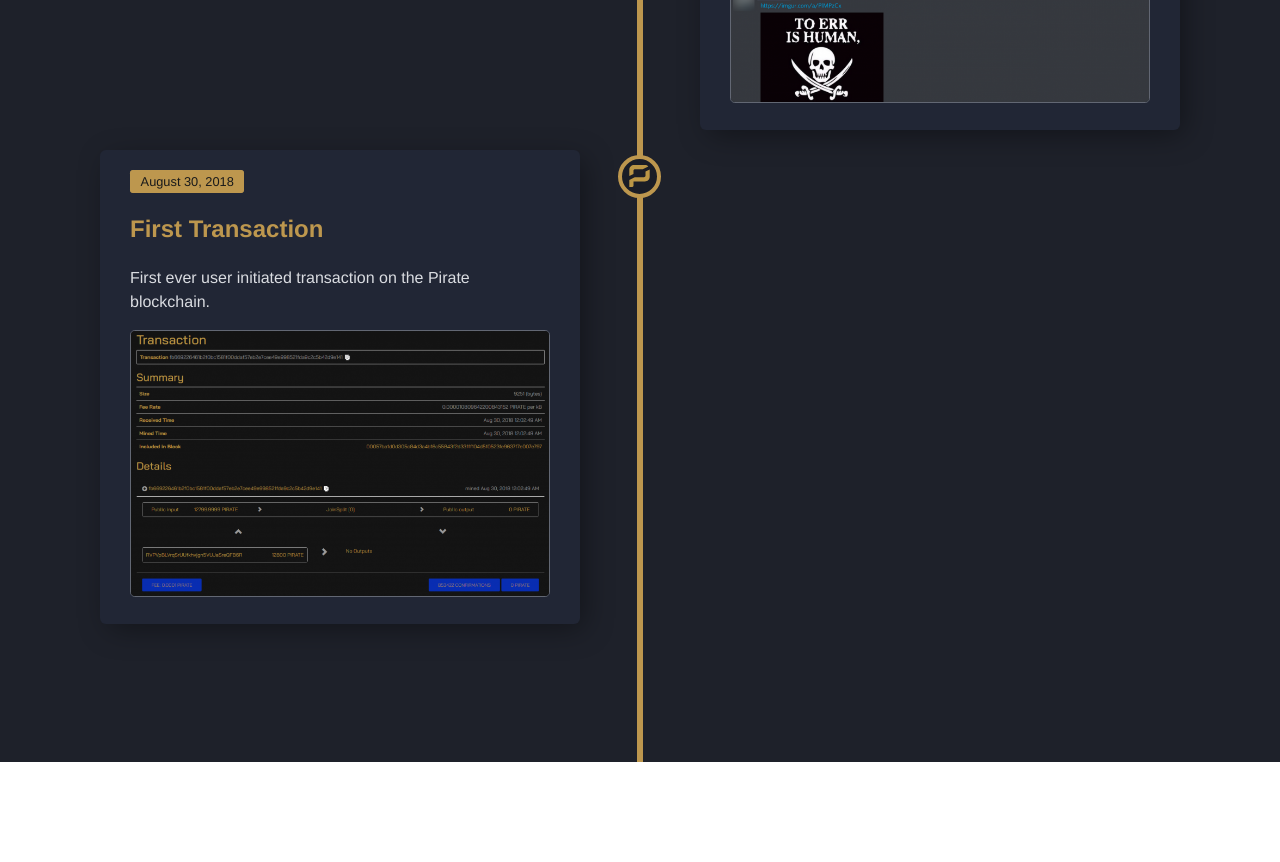
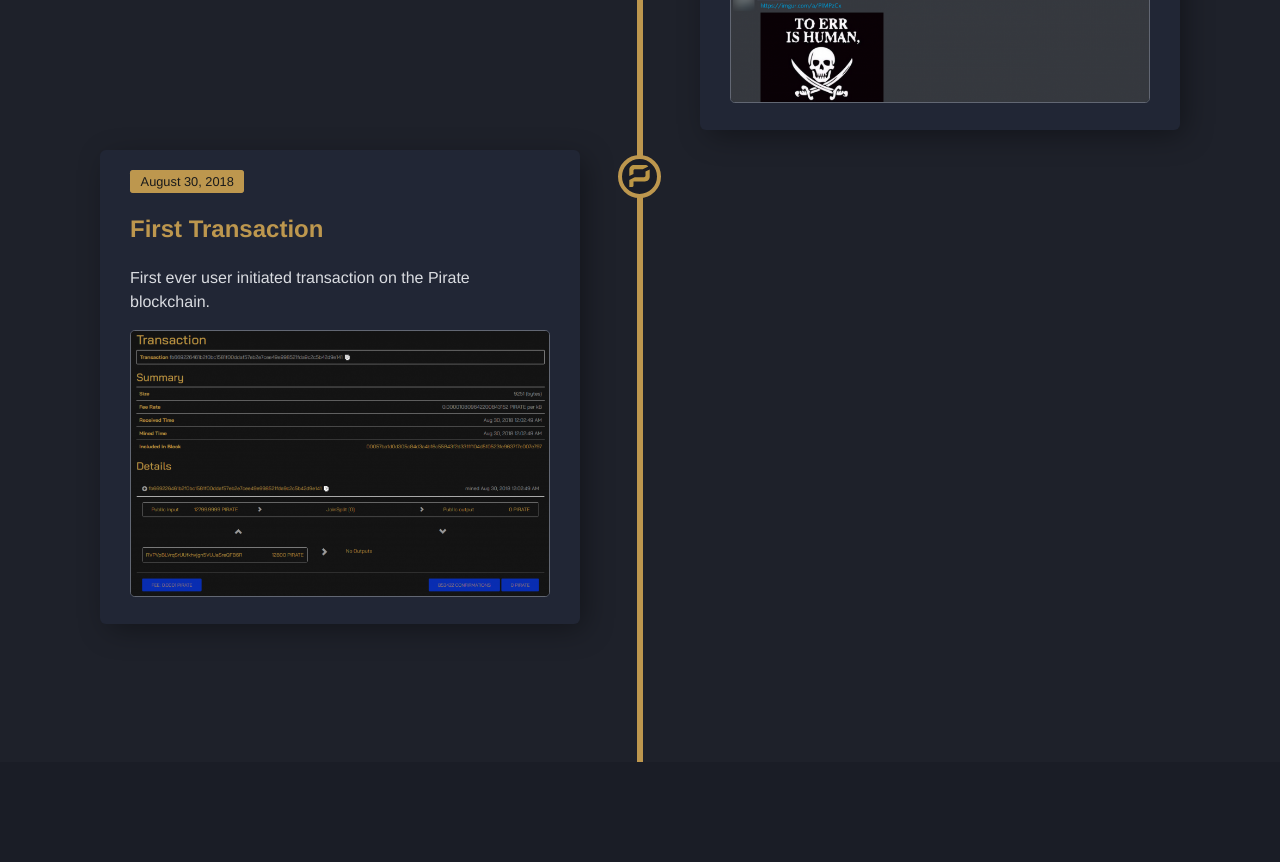
Before and after one commit to QuirkyRobots/Pirate-Chain, a plain HTML site: page timeline.html in a window 1280 px wide. Shown: the part 2696-3558 px from the top of the page. Before the commit the page ends 3458 px from the top, so only its background shows below. Drawn offline with Linux system fonts and the light colour scheme; files whose address does not match are found by name.

Commit message:
Basic Temp Footer

```diff
--- a/css/main.css
+++ b/css/main.css
@@ -230,6 +230,13 @@ time {
 .content .pirate-image:hover {
   cursor: zoom-in;
 }
+/* Footer */
+
+footer {
+  height:100px;
+  width: 100%;
+  background:var(--pirate-blue-dark)
+}
 
 /* For smaller screensizes */
 
--- a/timeline.html
+++ b/timeline.html
@@ -112,7 +112,7 @@
       </div>
 
   -->
-
 </section>
+<footer></footer>
 </body>
 </html>
```
